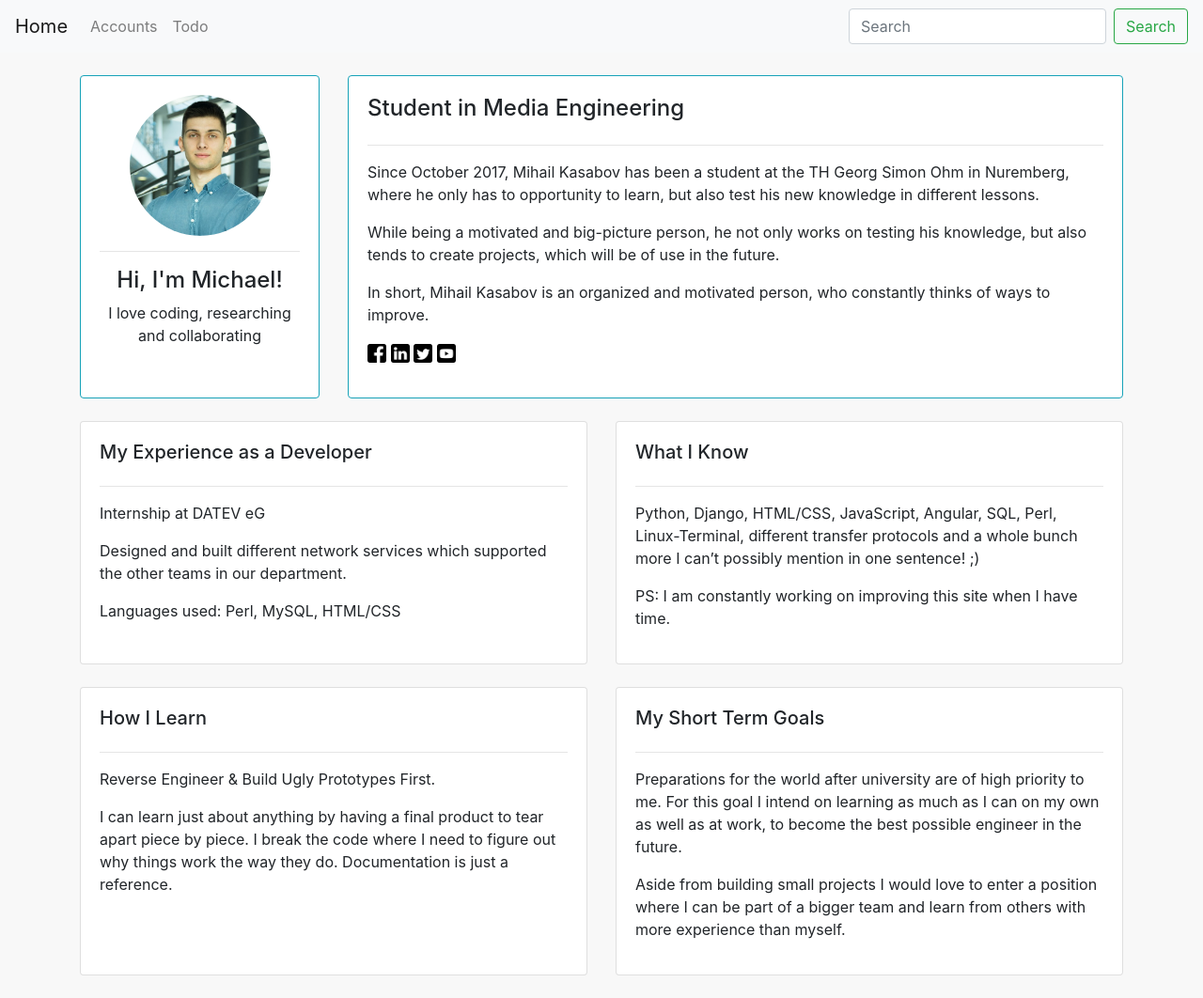
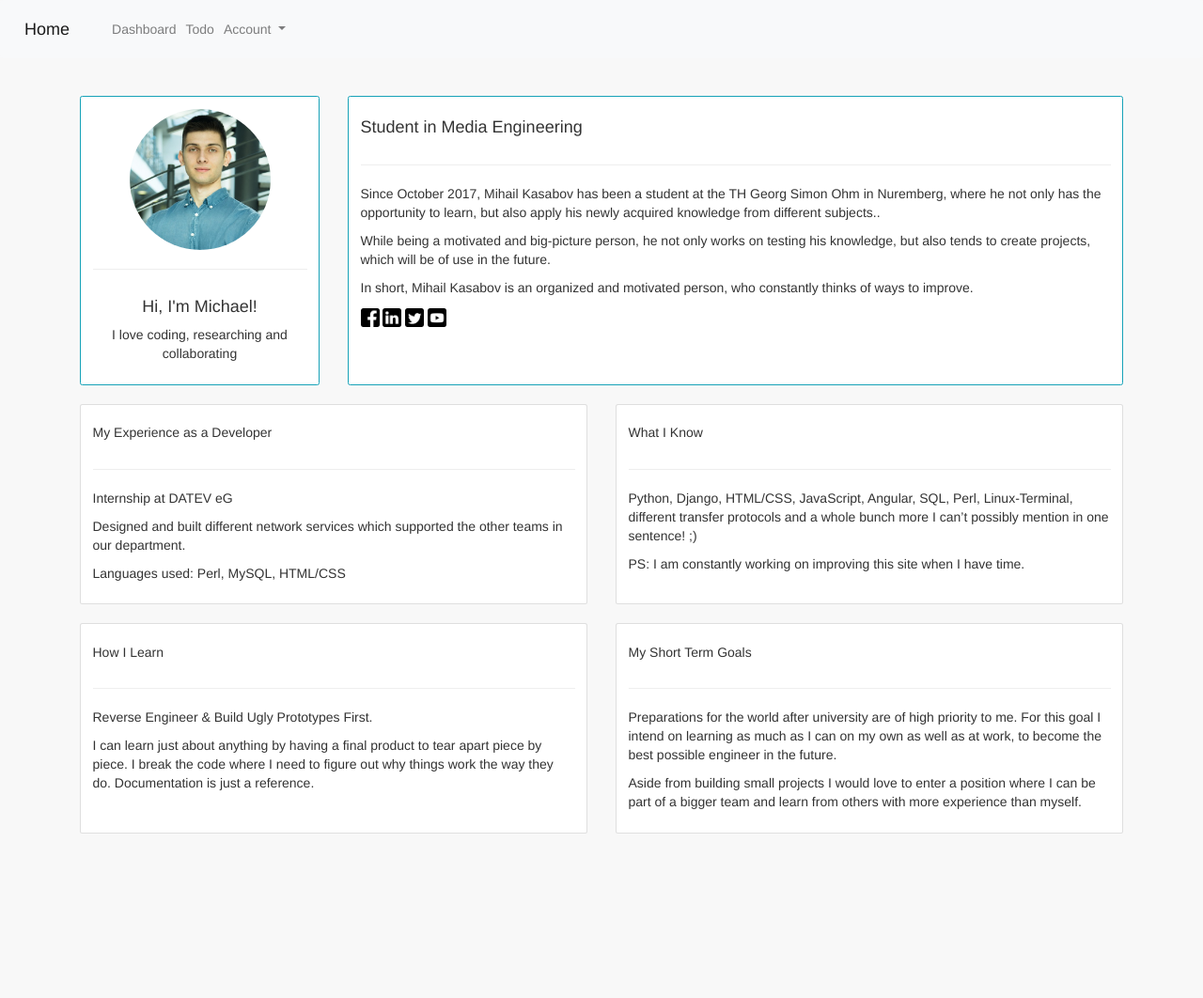
Before and after one commit to rambo4esana/proj, a Django app: template base/templates/base/home.html in a window 1280 px wide. Shown: the whole page at 94% size. After the commit the page ends 887 px from the top, so only its background shows below. Run offline with Django 3.2, Linux system fonts and the light colour scheme; the template is opened without the code that fills it, so the values that code supplies are empty; some libraries are stand-ins or nearby versions.

Commit message:
Navbar fix 1.0

```diff
--- a/accounts/templates/dashboard.html
+++ b/accounts/templates/dashboard.html
@@ -1,9 +1,11 @@
 {% extends 'index.html' %}
+{% include 'base/navbar.html' %}
     {% load static %}
     <link href="{% static '/css/main.css' %}" rel="stylesheet" type="text/css">
-
+{% block navbar %}
 {% block content %}
     <h1>Welcome, {{ user.username }}</h1>
     <a href="{% url 'logout' %}">Logout</a>
 
 {% endblock %}
+{% endblock %}
--- a/accounts/templates/index.html
+++ b/accounts/templates/index.html
@@ -1,3 +1,4 @@
+{% extends 'base/navbar.html' %}
 <!DOCTYPE html>
 
 <html>
@@ -5,7 +6,7 @@
     <title>simple auth</title>
 </head>
 <body>
-
+{% block navbar %}
     {% block content %}
 
         <h1>Welcome home ,  from homepage</h1>
@@ -18,5 +19,6 @@
 
         {% endif %}
     {%  endblock %}
+{% endblock %}
 </body>
 </html>
--- a/base/templates/base/home.html
+++ b/base/templates/base/home.html
@@ -1,3 +1,4 @@
+{% extends 'base/navbar.html' %}
 <!DOCTYPE html>
 <html lang="en">
 <head>
@@ -9,28 +10,7 @@
           integrity="sha384-ggOyR0iXCbMQv3Xipma34MD+dH/1fQ784/j6cY/iJTQUOhcWr7x9JvoRxT2MZw1T" crossorigin="anonymous">
 </head>
 <body>
-<nav class="navbar navbar-expand-lg navbar-light bg-light">
-    <button class="navbar-toggler" type="button" data-toggle="collapse" data-target="#navbarTogglerDemo03"
-            aria-controls="navbarTogglerDemo03" aria-expanded="false" aria-label="Toggle navigation">
-        <span class="navbar-toggler-icon"></span>
-    </button>
-    <a class="navbar-brand" href="{% url 'home_url' %}">Home</a>
-
-    <div class="collapse navbar-collapse" id="navbarTogglerDemo03">
-        <ul class="navbar-nav mr-auto mt-2 mt-lg-0">
-            <li class="nav-item">
-                <a class="nav-link" href="{% url 'dashboard_url' %}">Accounts</a>
-            </li>
-            <li class="nav-item">
-                <a class="nav-link" href="{% url 'todo_url' %}">Todo</a>
-            </li>
-        </ul>
-        <form class="form-inline my-2 my-lg-0">
-            <input class="form-control mr-sm-2" type="search" placeholder="Search" aria-label="Search">
-            <button class="btn btn-outline-success my-2 my-sm-0" type="submit">Search</button>
-        </form>
-    </div>
-</nav>
+{% block navbar %}
 <br>
 <div class="container">
     <div class="row">
@@ -48,16 +28,22 @@
                 <h4>Student in Media Engineering</h4>
                 <hr>
                 <p>Since October 2017, Mihail Kasabov has been a student at the TH Georg Simon Ohm in Nuremberg,
-                where he only has to opportunity to learn, but also test his new knowledge in different lessons.</p>
+                    where he not only has the opportunity to learn, but also apply his newly acquired knowledge from
+                    different subjects..</p>
 
                 <p>While being a motivated and big-picture person, he not only works on testing his knowledge,
-                but also tends to create projects, which will be of use in the future.</p>
+                    but also tends to create projects, which will be of use in the future.</p>
 
-                <p>In short, Mihail Kasabov is an organized and motivated person, who constantly thinks of ways to improve.</p>
+                <p>In short, Mihail Kasabov is an organized and motivated person, who constantly thinks of ways to
+                    improve.</p>
 
                 <ul class="social-links">
-                    <li><img class="social" src="{% static 'images/facebook.png' %}"></li>
-                    <li><img class="social" src="{% static 'images/linkedin.png' %}"></li>
+                    <a href="http://www.facebook.com/mihail.kasabov8">
+                        <li><img class="social" src="{% static 'images/facebook.png' %}"></li>
+                    </a>
+                    <a href="https://www.linkedin.com/in/mihail-kasabov-32797915b/">
+                        <li><img class="social" src="{% static 'images/linkedin.png' %}"></li>
+                    </a>
                     <li><img class="social" src="{% static 'images/twitter.png' %}"></li>
                     <li><img class="social" src="{% static 'images/youtube.png' %}"></li>
                 </ul>
@@ -82,7 +68,8 @@
             <div class="card card-body h-100">
                 <h5>What I Know</h5>
                 <hr>
-                <p>Python, Django, HTML/CSS, JavaScript, Angular, SQL, Perl, Linux-Terminal, different transfer protocols and a whole bunch more I can’t possibly mention in one sentence! ;)</p>
+                <p>Python, Django, HTML/CSS, JavaScript, Angular, SQL, Perl, Linux-Terminal, different transfer
+                    protocols and a whole bunch more I can’t possibly mention in one sentence! ;)</p>
                 <p>PS: I am constantly working on improving this site when I have time.</p>
             </div>
         </div>
@@ -106,8 +93,8 @@
                 <h5>My Short Term Goals</h5>
                 <hr>
                 <p>Preparations for the world after university are of high priority to me.
-                For this goal I intend on learning as much as I can on my own as well as at work,
-                to become the best possible engineer in the future.</p>
+                    For this goal I intend on learning as much as I can on my own as well as at work,
+                    to become the best possible engineer in the future.</p>
                 <p>Aside from building small projects I would love to enter a position where I can be part of a bigger
                     team and learn from others with more experience than myself.</p>
 
@@ -120,3 +107,5 @@
 
 </body>
 </html>
+
+{% endblock %}
--- /dev/null
+++ b/base/templates/base/navbar.html
@@ -0,0 +1,82 @@
+{% load static %}
+<link href="{% static '/css/main.css' %}" rel="stylesheet" type="text/css">
+<link rel="stylesheet" href="https://stackpath.bootstrapcdn.com/bootstrap/4.3.1/css/bootstrap.min.css"
+      integrity="sha384-ggOyR0iXCbMQv3Xipma34MD+dH/1fQ784/j6cY/iJTQUOhcWr7x9JvoRxT2MZw1T" crossorigin="anonymous"
+
+      <!-- jQuery -->
+<script src="https://ajax.googleapis.com/ajax/libs/jquery/1.12.4/jquery.min.js"></script>
+
+<!-- Latest compiled and minified CSS -->
+<link rel="stylesheet" href="https://maxcdn.bootstrapcdn.com/bootstrap/3.3.7/css/bootstrap.min.css" integrity="sha384-BVYiiSIFeK1dGmJRAkycuHAHRg32OmUcww7on3RYdg4Va+PmSTsz/K68vbdEjh4u" crossorigin="anonymous">
+
+<!-- Optional theme -->
+<link rel="stylesheet" href="https://maxcdn.bootstrapcdn.com/bootstrap/3.3.7/css/bootstrap-theme.min.css" integrity="sha384-rHyoN1iRsVXV4nD0JutlnGaslCJuC7uwjduW9SVrLvRYooPp2bWYgmgJQIXwl/Sp" crossorigin="anonymous">
+
+<!-- Latest compiled and minified JavaScript -->
+<script src="https://maxcdn.bootstrapcdn.com/bootstrap/3.3.7/js/bootstrap.min.js" integrity="sha384-Tc5IQib027qvyjSMfHjOMaLkfuWVxZxUPnCJA7l2mCWNIpG9mGCD8wGNIcPD7Txa" crossorigin="anonymous"></script>
+
+<nav class="navbar navbar-expand-lg navbar-light bg-light">
+      <button class="navbar-toggler" type="button" data-toggle="collapse" data-target="#navbarNavDropdown" aria-controls="navbarNavDropdown" aria-expanded="false" aria-label="Toggle navigation">
+
+        <span class="navbar-toggler-icon"></span>
+    </button>
+    <a class="navbar-brand" href="{% url 'home_url' %}">Home</a>
+
+    <div class="collapse navbar-collapse" id="navbarTogglerDemo03">
+        <ul class="navbar-nav mr-auto mt-2 mt-lg-0">
+            <li class="nav-item">
+                <a class="nav-link" href="{% url 'dashboard_url' %}">Dashboard</a>
+            </li>
+            <li class="nav-item">
+                <a class="nav-link" href="{% url 'todo_url' %}">Todo</a>
+            </li>
+            <li class="nav-item dropdown">
+                <a class="nav-link dropdown-toggle" href="{% url 'login_url' %}" id="navbarDropdown" role="button"
+                   data-toggle="dropdown" aria-haspopup="true" aria-expanded="false">
+                    Account
+                </a>
+                <div class="dropdown-menu" aria-labelledby="navbarDropdown">
+                    <a class="dropdown-item" href="{% url 'login_url' %}">Login</a>
+                    <div class="dropdown-divider"></div>
+                    <a class="dropdown-item" href="{% url 'register_url' %}">Register</a>
+                </div>
+            </li>
+        </ul>
+    </div>
+</nav>
+{% block navbar %}
+{% endblock %}
+
+
+<!--
+<nav class="navbar navbar-expand-lg navbar-light bg-light">
+    <a class="navbar-brand" href="#">Navbar</a>
+    <button class="navbar-toggler" type="button" data-toggle="collapse" data-target="#navbarNavDropdown"
+            aria-controls="navbarNavDropdown" aria-expanded="false" aria-label="Toggle navigation">
+        <span class="navbar-toggler-icon"></span>
+    </button>
+    <div class="collapse navbar-collapse" id="navbarNavDropdown">
+        <ul class="navbar-nav">
+            <li class="nav-item active">
+                <a class="nav-link" href="#">Home <span class="sr-only">(current)</span></a>
+            </li>
+            <li class="nav-item">
+                <a class="nav-link" href="#">Features</a>
+            </li>
+            <li class="nav-item">
+                <a class="nav-link" href="#">Pricing</a>
+            </li>
+            <li class="nav-item dropdown">
+                <a class="nav-link dropdown-toggle" href="#" id="navbarDropdownMenuLink" role="button"
+                   data-toggle="dropdown" aria-haspopup="true" aria-expanded="false">
+                    Dropdown link
+                </a>
+                <div class="dropdown-menu" aria-labelledby="navbarDropdownMenuLink">
+                    <a class="dropdown-item" href="#">Action</a>
+                    <a class="dropdown-item" href="#">Another action</a>
+                    <a class="dropdown-item" href="#">Something else here</a>
+                </div>
+            </li>
+        </ul>
+    </div>
+</nav>
--- a/cv/urls.py
+++ b/cv/urls.py
@@ -19,6 +19,7 @@ from django.urls import path, include
 urlpatterns = [
     path('admin/', admin.site.urls),
     path('', include('base.urls')),
+    path('', include('base.urls')),
     path('accounts/', include('accounts.urls')),
     path('todo/', include('todo.urls')),
 
```
Also changed, not shown: todo/templates/todo/index.html (+16 -7 lines), db.sqlite3.
